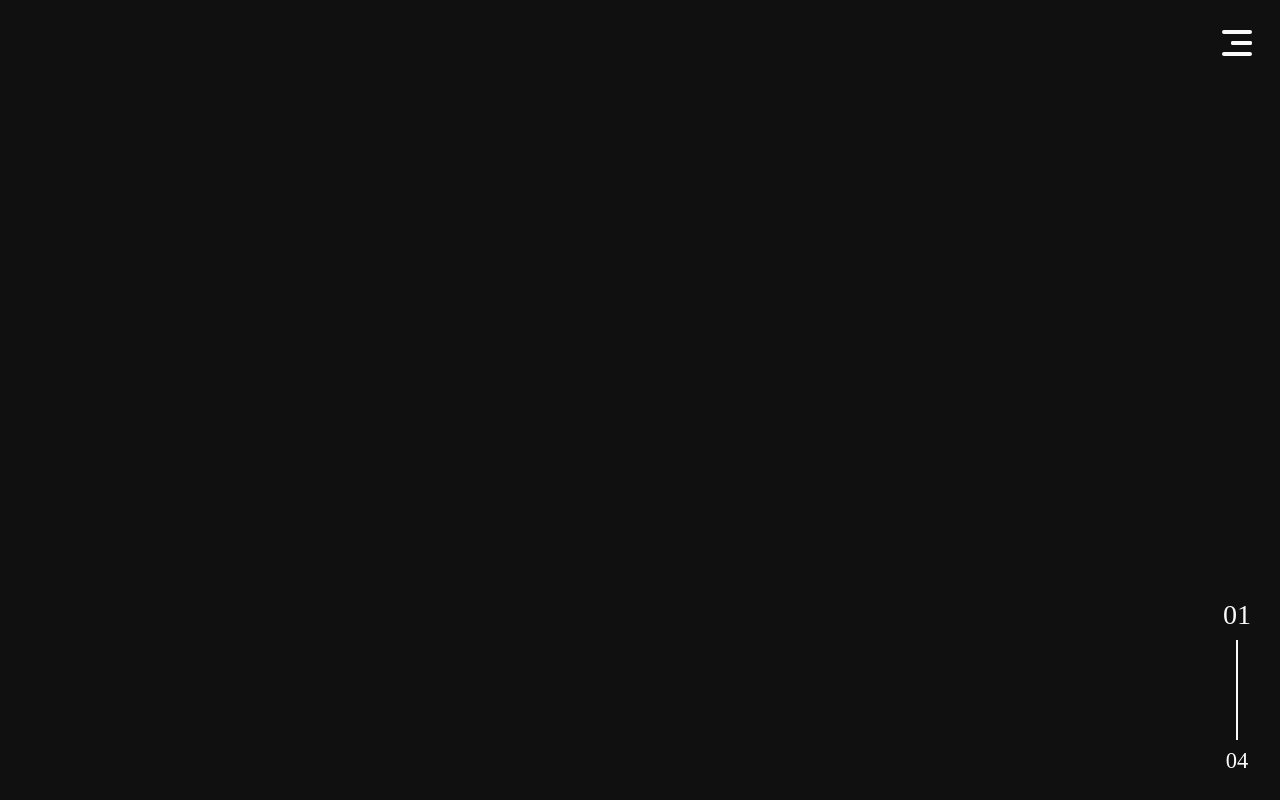
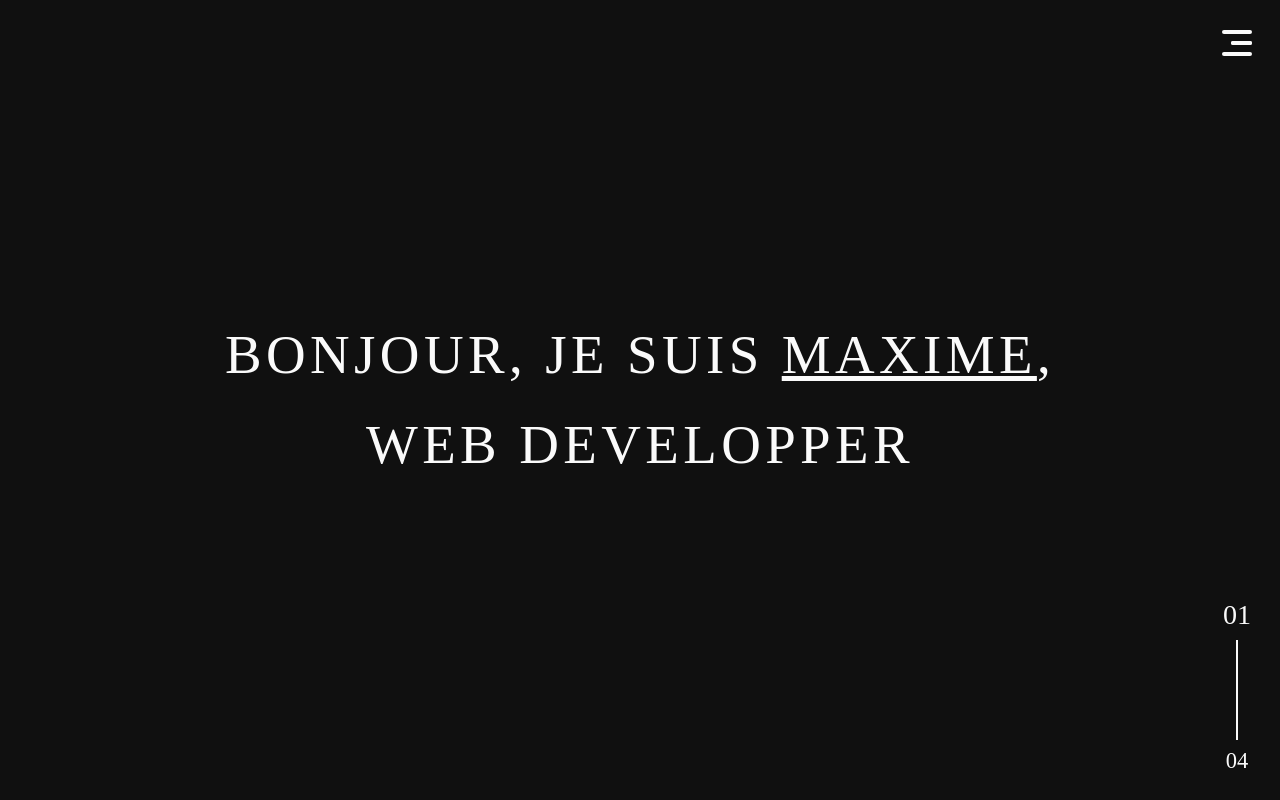
Before and after one commit to maxime-baron/Portfolio, a plain HTML site: page index.html in a window 1280 px wide. Shown: the top 800 px of the page. Drawn offline with Linux system fonts and the light colour scheme.

Commit message:
🐛phraseSwitch bug fix

```diff
--- a/assets/css/home.css
+++ b/assets/css/home.css
@@ -143,8 +143,8 @@ span.ap::after {
 }
 
 h3.ap {
+    -webkit-animation-play-state: running;
     animation-play-state: running;
-    -webkit-animation-play-state: running;
 }
 
 @keyframes slide-in {
@@ -156,8 +156,8 @@ h3.ap {
 
 @keyframes slide-out {
     100% {
+        -webkit-transform: translateX(-100%);
         transform: translateX(100%);
-        -webkit-transform: translateX(-100%);
     }
 }
 
--- a/assets/scripts/JS/main.js
+++ b/assets/scripts/JS/main.js
@@ -50,15 +50,10 @@ function phraseSwitch() {
     let alt = document.querySelector(".alt")
     let start = document.querySelector(".start")
 
-    if (document.querySelector("#home").getBoundingClientRect().bottom < window.innerHeight)
-        start.style.display = "none"
+    if (document.querySelector("#home").getBoundingClientRect().top < window.innerHeight)
+        start.style.visibility = "visible"
     else
-        start.style.display = "block"
-
-    // if (parseInt(alt.style.top) < 0)
-    //     start.style.visibility = "visible"
-    // else
-    //     start.style.visibility = "hidden"
+        start.style.visibility = "hidden"
 
     if (parseInt(start.offsetTop) > about.getBoundingClientRect().top)
         start.style.position = "relative"
@@ -144,7 +139,7 @@ function pageNumAdd() {
     }
 }
 
-//Changement de couleur en fonction du font
+//Changement de couleur en fonction du font pageInfo
 function pageNumSwitch() {
     let WhiteSec = document.querySelectorAll('.whiteBack')
     let pageInfo = document.querySelector(".pageInfo")
@@ -165,7 +160,7 @@ function pageNumSwitch() {
     }
 }
 
-//Changement de couleur en fonction du font
+//Changement de couleur en fonction du font burgerMenu
 function menuSwitch() {
     let WhiteSec = document.querySelectorAll('.whiteBack')
     let menu = document.querySelector(".burgerMenu")
```
